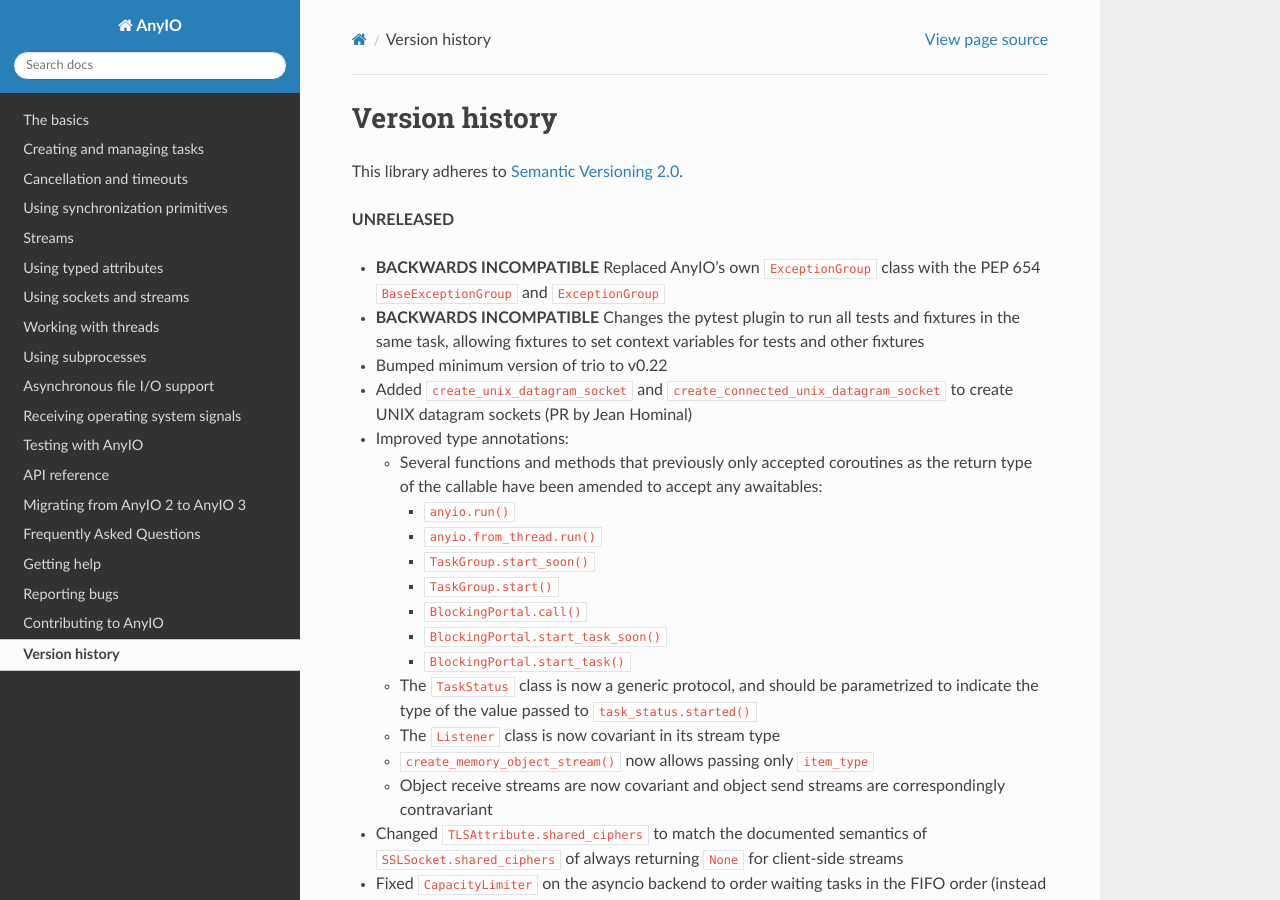
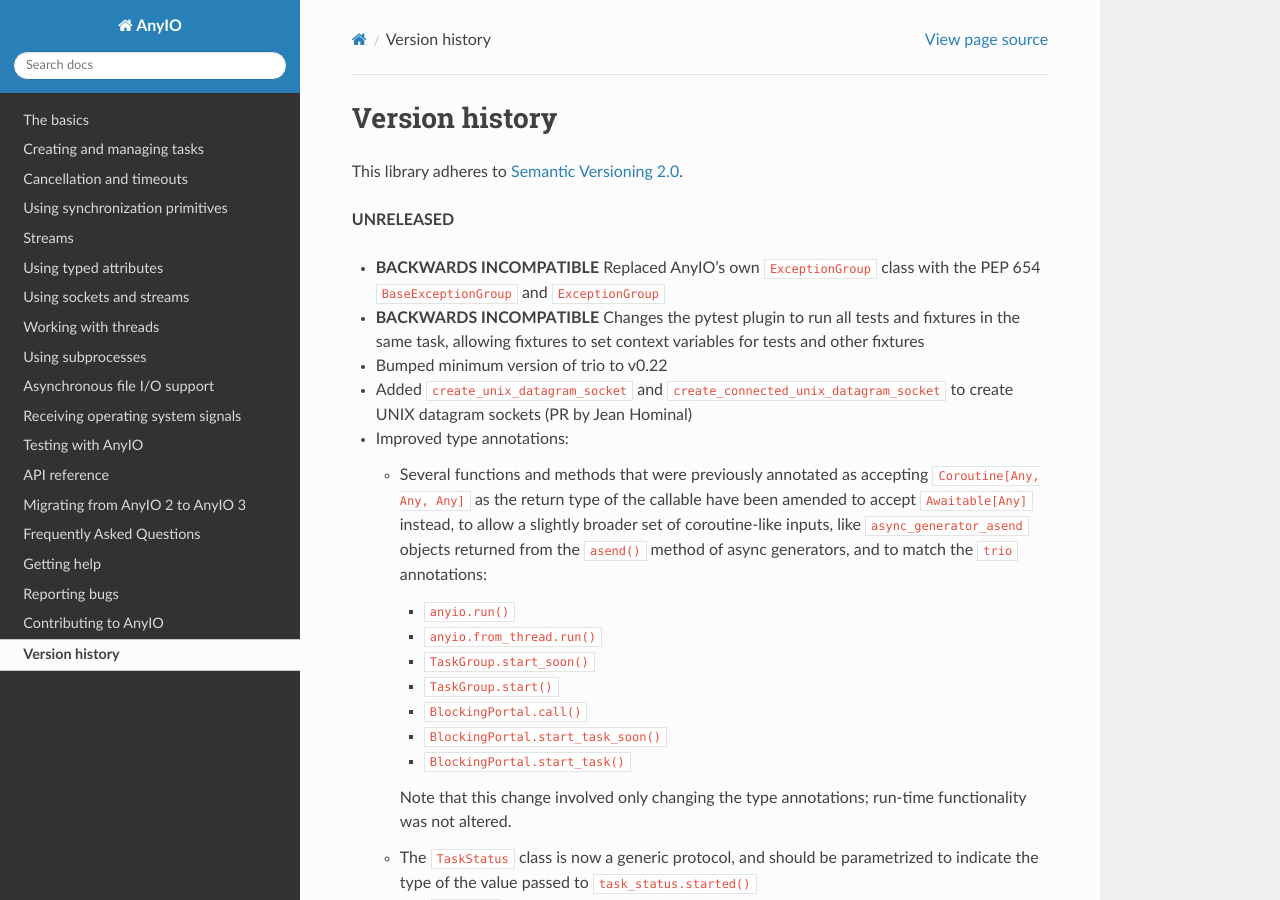
Before and after one commit to agronholm/anyio, a Sphinx documentation site: the page built from docs/versionhistory.rst, in a window 1280 px wide and 900 px high. Built offline with Sphinx 7.4.7 and the Read the Docs theme 2.0.0, drawn with Linux system fonts in a browser that asks for light colours; the version number could not be read and is left out.

Commit message:
Made the wording of the changelog entry for the coroutine -> awaitable annotation change clearer
Closes #567.

```diff
--- a/docs/versionhistory.rst
+++ b/docs/versionhistory.rst
@@ -14,8 +14,11 @@ This library adheres to `Semantic Versioning 2.0 <http://semver.org/>`_.
   create UNIX datagram sockets (PR by Jean Hominal)
 - Improved type annotations:
 
-  - Several functions and methods that previously only accepted coroutines as the return
-    type of the callable have been amended to accept any awaitables:
+  - Several functions and methods that were previously annotated as accepting
+    ``Coroutine[Any, Any, Any]`` as the return type of the callable have been amended to
+    accept ``Awaitable[Any]`` instead, to allow a slightly broader set of coroutine-like
+    inputs, like ``async_generator_asend`` objects returned from the ``asend()`` method
+    of async generators, and to match the ``trio`` annotations:
 
     - ``anyio.run()``
     - ``anyio.from_thread.run()``
@@ -24,6 +27,9 @@ This library adheres to `Semantic Versioning 2.0 <http://semver.org/>`_.
     - ``BlockingPortal.call()``
     - ``BlockingPortal.start_task_soon()``
     - ``BlockingPortal.start_task()``
+
+    Note that this change involved only changing the type annotations; run-time
+    functionality was not altered.
 
   - The ``TaskStatus`` class is now a generic protocol, and should be parametrized to
     indicate the type of the value passed to ``task_status.started()``
```
